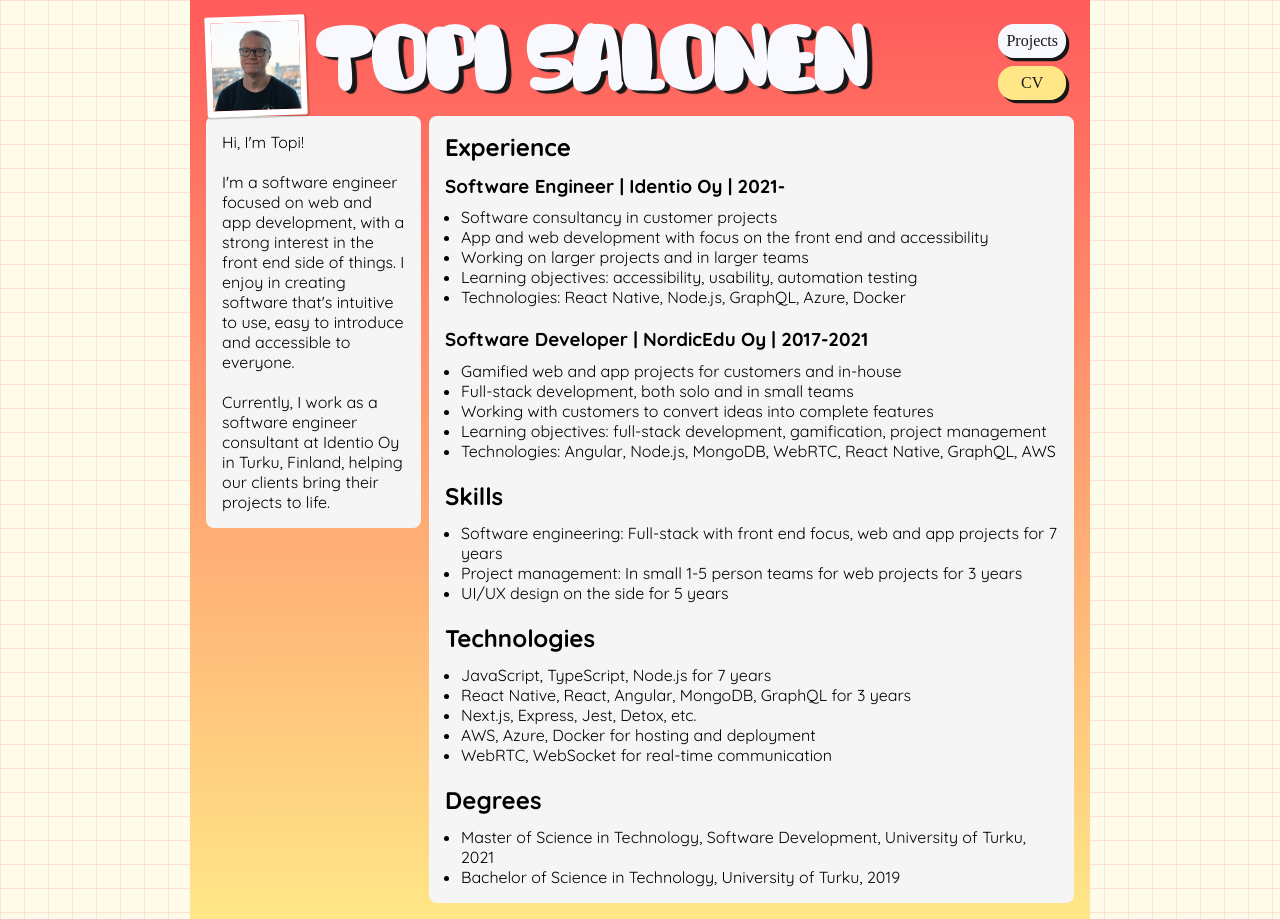
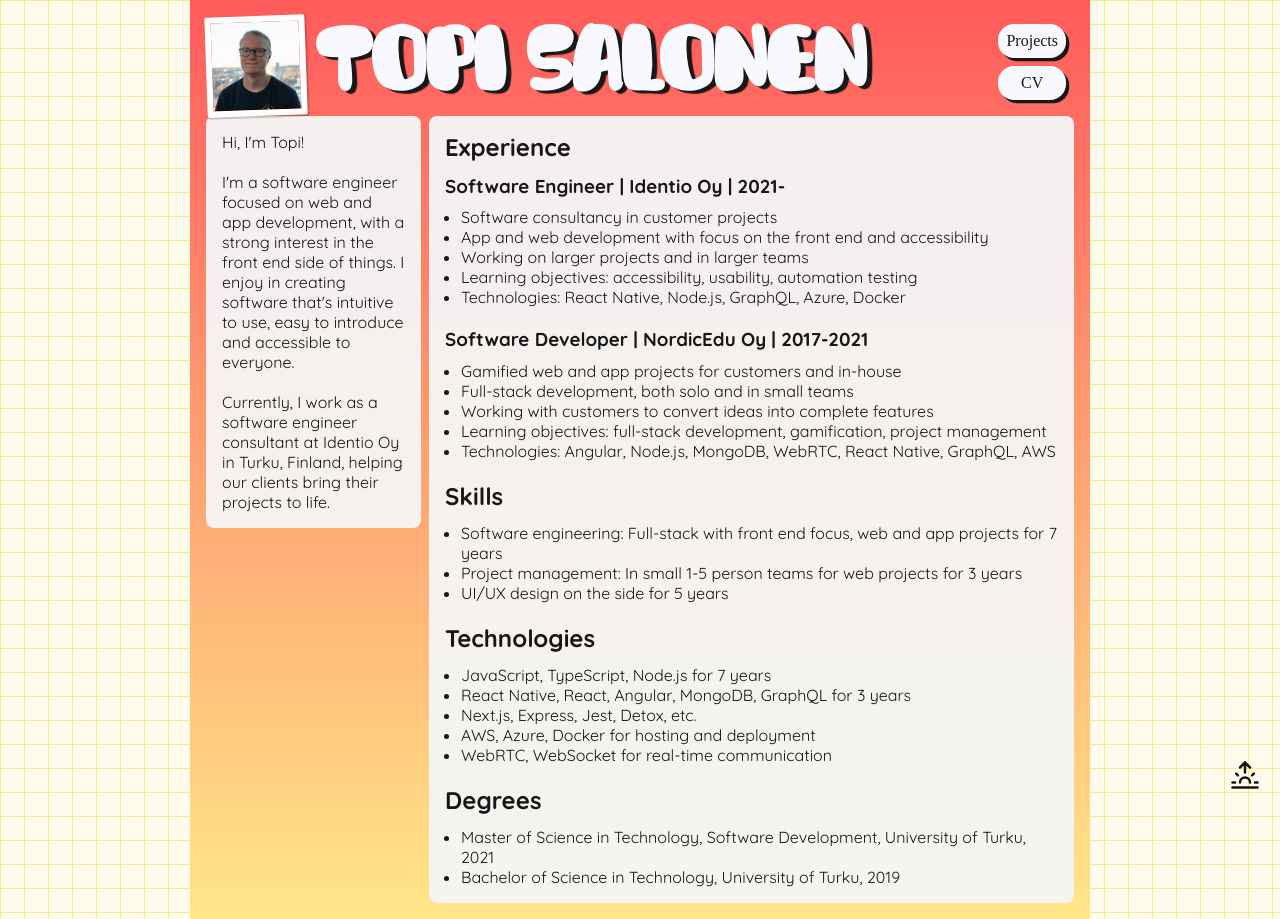
Before and after one commit to Hukutus/ts-next-portfolio, a Next.js app: page /cv in a window 1280 px wide. Built offline with nearby package versions, Linux system fonts and the light colour scheme.

Commit message:
Add dark theme and theme toggle buttons

```diff
--- a/package.json
+++ b/package.json
@@ -17,7 +17,9 @@
     "@mdx-js/react": "^3.1.0",
     "@next/mdx": "^15.4.6",
     "@types/mdx": "^2.0.13",
+    "lucide-react": "^0.539.0",
     "next": "15.4.6",
+    "next-themes": "^0.4.6",
     "react": "19.1.0",
     "react-dom": "19.1.0",
     "styled-components": "^6.1.19"
--- a/src/app/globals.css
+++ b/src/app/globals.css
@@ -1,7 +1,25 @@
 :root {
-  /*--background: linear-gradient(0deg, #cae7ff, #d3ffe8);*/
-  --background: linear-gradient(0deg, #ffe788, #ff5b5b);
+  --gradient-top: #ff5b5b;
+  --gradient-bottom: #ffe788;
+  --html-background: #fffbeb;
+  --background: linear-gradient(180deg, var(--gradient-top), var(--gradient-bottom));
   --foreground: #171717;
+  --container-bg: #f5f5f5f5;
+  --container-text: #171717;
+}
+
+[data-theme='dark'] {
+  --gradient-top: #8073ce;
+  --gradient-bottom: #341c1c;
+  --html-background: #2d2828;
+  --container-bg: #171717f5;
+  --container-text: #f5f5f5;
+  --background: linear-gradient(180deg, var(--gradient-top), var(--gradient-bottom));
+  --foreground: #171717;
+}
+
+html[data-theme] {
+  transition: background-color 0.4s ease, color 0.4s ease;
 }
 
 body {
@@ -33,11 +51,11 @@ html {
   display: flex;
   justify-content: center;
 
-  background-color: #ffe78829;
+  background-color: var(--html-background);
   background-size: 1.5em 1.5em;
   background-image:
-          linear-gradient(to right, #ff5b5b29 1px, transparent 1px),
-          linear-gradient(to bottom, #ff5b5b29 1px, transparent 1px);
+          linear-gradient(to right, var(--gradient-bottom) 1px, transparent 1px),
+          linear-gradient(to bottom, var(--gradient-bottom) 1px, transparent 1px);
 }
 
 @media (max-width: 900px) {
--- a/src/app/layout.tsx
+++ b/src/app/layout.tsx
@@ -3,6 +3,7 @@ import { Geist, Geist_Mono, Quicksand } from 'next/font/google';
 import './globals.css';
 import React from 'react';
 import Navbar from '@/components/navigation/navbar';
+import { ThemeProvider } from 'next-themes';
 
 const geistSans = Geist({
   variable: '--font-geist-sans',
@@ -30,12 +31,19 @@ export default function RootLayout({
   children: React.ReactNode;
 }>) {
   return (
-    <html lang="en">
+    <html lang="en" suppressHydrationWarning>
       <body
         className={`${quicksand.variable} ${geistSans.variable}  ${geistMono.variable}`}
       >
-        <Navbar />
-        {children}
+        <ThemeProvider
+          attribute="data-theme"
+          defaultTheme="system"
+          enableSystem
+          disableTransitionOnChange
+        >
+          <Navbar />
+          {children}
+        </ThemeProvider>
       </body>
     </html>
   );
--- a/src/app/page.module.css
+++ b/src/app/page.module.css
@@ -35,8 +35,8 @@
 .container {
   display: flex;
   flex-direction: column;
-  background-color: whitesmoke;
-  color: black;
+  background-color: var(--container-bg);
+  color: var(--container-text);
 
   width: 100%;
   height: 100%;
--- /dev/null
+++ b/src/components/ThemeButton.module.css
@@ -0,0 +1,15 @@
+.icon-button {
+    position: absolute;
+    bottom: 0.5em;
+    right: 0.5em;
+
+    background-color: transparent;
+    border: none;
+    cursor: pointer;
+    color: var(--container-text);
+    margin-right: 1em;
+}
+
+.icon-button:hover {
+    color: var(--gradient-top);
+}
--- /dev/null
+++ b/src/components/ThemeButton.tsx
@@ -0,0 +1,27 @@
+import { useTheme } from 'next-themes';
+import { useEffect, useState } from 'react';
+import styles from './ThemeButton.module.css';
+import { Sunrise, Sunset } from 'lucide-react';
+
+export default function ThemeButton() {
+  const { theme, setTheme } = useTheme();
+  const [mounted, setMounted] = useState(false);
+
+  useEffect(() => {
+    setMounted(true);
+  }, []);
+
+  if (!mounted) {
+    return <button className={styles['icon-button']} aria-hidden />;
+  }
+
+  return (
+    <button
+      className={styles['icon-button']}
+      onClick={() => setTheme(theme === 'light' ? 'dark' : 'light')}
+      title={`Set to ${theme === 'light' ? 'dark' : 'light'} theme`}
+    >
+      {theme === 'light' ? <Sunset size={30} /> : <Sunrise size={30} />}
+    </button>
+  );
+}
--- a/src/components/navigation/navbar.module.css
+++ b/src/components/navigation/navbar.module.css
@@ -16,7 +16,6 @@ h1.title {
 }
 
 .nav-flex {
-  position: relative;
   display: flex;
   flex-direction: row;
   justify-content: space-between;
@@ -44,6 +43,6 @@ h1.title {
   transition: background-color 0.2s linear;
 }
 
-.nav-button.nav-selected, .nav-button:hover {
-  background-color: #ffe788;
+.nav-button:hover {
+  background-color: var(--gradient-bottom);
 }
--- a/src/components/navigation/navbar.tsx
+++ b/src/components/navigation/navbar.tsx
@@ -4,15 +4,13 @@ import Image from 'next/image';
 import Link from 'next/link';
 import styles from './navbar.module.css';
 import localFont from 'next/font/local';
-import { usePathname } from 'next/navigation';
+import ThemeButton from '@/components/ThemeButton';
 
 const croquete = localFont({
   src: '../../../public/Daily Croquete.otf',
 });
 
 export default function Navbar() {
-  const pathname = usePathname();
-
   return (
     <header className={styles['nav-flex']}>
       <div className={styles['sticker-container']}>
@@ -27,17 +25,13 @@ export default function Navbar() {
 
       <h1 className={`${styles.title} ${croquete.className}`}>Topi Salonen</h1>
 
+      <ThemeButton />
+
       <nav aria-label="Main navigation" className={styles['nav-bar']}>
-        <Link
-          href="/"
-          className={`${styles['nav-button']} ${pathname === '/' && styles['nav-selected']}`}
-        >
+        <Link href="/" className={`${styles['nav-button']}`}>
           Projects
         </Link>
-        <Link
-          href="/cv"
-          className={`${styles['nav-button']} ${pathname === '/cv' && styles['nav-selected']}`}
-        >
+        <Link href="/cv" className={`${styles['nav-button']}`}>
           CV
         </Link>
       </nav>
```
Also changed, not shown: 1 other file (tests, documents, lock files or other folders).
